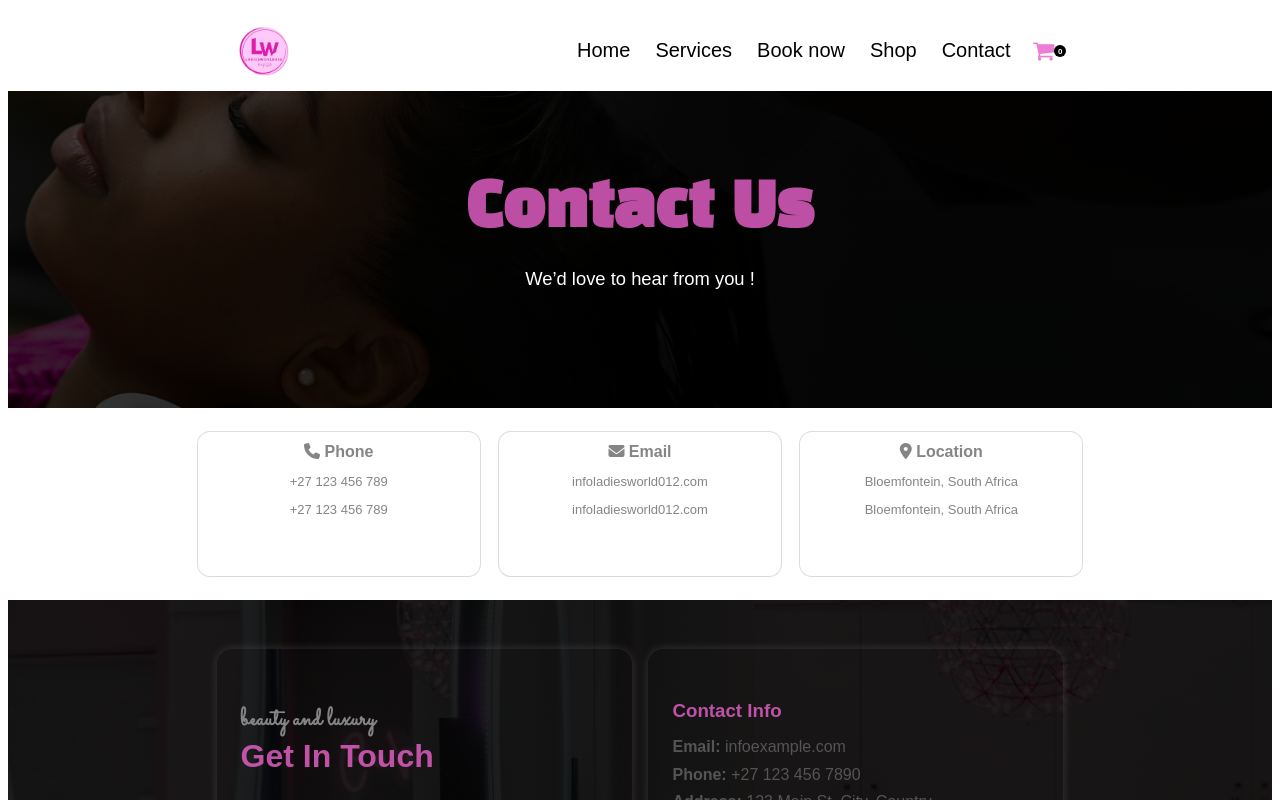
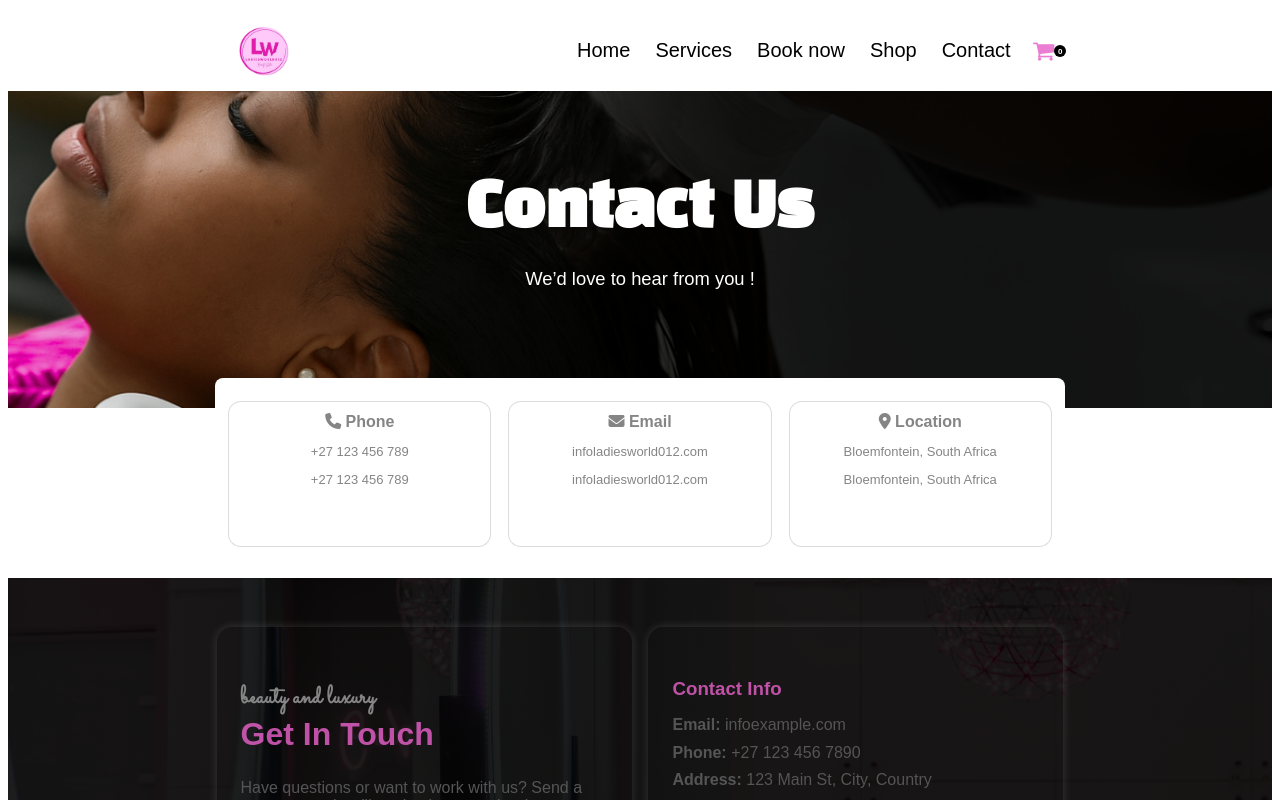
Before and after one commit to Trophydecoder/LadiesWorld, an Angular app in the folder frontend/: page /contact-page in a window 1280 px wide. Shown: the top 800 px of the page. Built offline with nearby package versions, Linux system fonts and the light colour scheme.

Commit message:
added a box on contact

```diff
--- a/frontend/src/app/componets/contact-boxes/contact-boxes.component.scss
+++ b/frontend/src/app/componets/contact-boxes/contact-boxes.component.scss
@@ -2,9 +2,13 @@
     display: flex;
     justify-content: center;
     align-items: center;
+    margin-top: -3%;
+    height: 26vh;
   }
 
   .ContainerBoxes{
+    border-radius: 8px;
+    background-color: white;
     width: 95%;
     display: flex;
     justify-content: center;
@@ -48,7 +52,7 @@
 
    .ContainerBoxes{
   flex-direction: row;
-  width: 70%;
+  width: 65%;
 
     }
     .box1,.box2,.box3{
--- a/frontend/src/app/componets/landing-contact/landing-contact.component.scss
+++ b/frontend/src/app/componets/landing-contact/landing-contact.component.scss
@@ -2,8 +2,7 @@
 .services-section {
     align-items: center;
     text-align: center;
-    background:
-      linear-gradient(rgba(0, 0, 0, 0.7), rgba(0, 0, 0, 0.767)),
+    background-image:
       url('/assets/bookingslanding.png');
     background-repeat: no-repeat;
     background-size: cover;
@@ -24,7 +23,6 @@
     font-size: 2.4rem;
     font-weight: 700;
     margin-bottom: 1rem;
-    color: var(--hotpink);
     text-align:center;
     font-family: var(--GlobalFont);
   }
```
